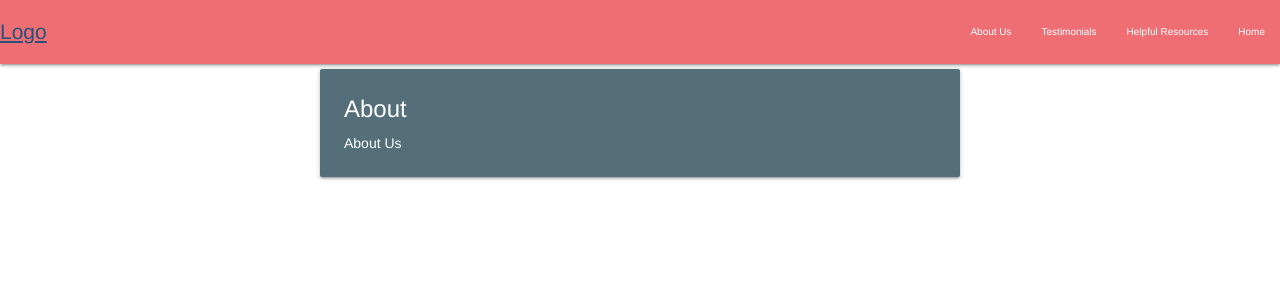
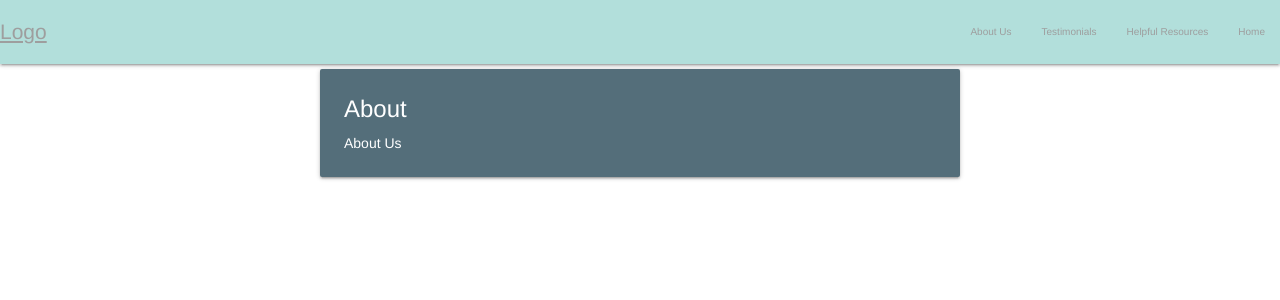
Before and after one commit to axliya/EmotionalSupportChatbot, a Flask app: template client/templates/about.html in a window 1280 px wide. Shown: the top 300 px of the page. Run offline with Flask 2, Linux system fonts and the light colour scheme; the template is opened without the code that fills it, so the values that code supplies are empty; some libraries are stand-ins or nearby versions.

Commit message:
styling started

```diff
--- a/client/templates/about.html
+++ b/client/templates/about.html
@@ -1,30 +1,5 @@
-<!DOCTYPE html>
-<html lang="en">
-<title>Emotional Support Chatbot</title>
-<head>
-    <meta charset="utf-8">
-    <meta name="viewport" content="width=device-width, intiial-scale=1.0">
-    <title>Emotional Support Chatbot</title>
-    <link href="style.css" rel="stylesheet" type="text/css" />
-    <link rel="stylesheet" href="https://cdnjs.cloudflare.com/ajax/libs/materialize/1.0.0/css/materialize.min.css">
-    <link rel="stylesheet" href="https://maxcdn.bootstrapcdn.com/bootstrap/3.4.1/css/bootstrap.min.css">
-    <script src="https://ajax.googleapis.com/ajax/libs/jquery/3.4.1/jquery.min.js"></script>
-    <script src="https://maxcdn.bootstrapcdn.com/bootstrap/3.4.1/js/bootstrap.min.js"></script>
-    <script src="https://cdnjs.cloudflare.com/ajax/libs/materialize/1.0.0/js/materialize.min.js"></script>
- </head>
-
-<body>
-<nav>
-    <div class="nav-wrapper">
-        <a href="#!" class="brand-logo">Logo</a>
-        <ul class="right hide-on-med-and-down">
-          <li><a href="/about/">About Us</a></li>
-          <li><a href="/testimonials/">Testimonials</a></li>
-          <li><a href="/resources/">Helpful Resources</a></li>
-          <li><a href="/index/">Home</a></li>
-          </ul>
-      </div>
-</nav>
+{% extends "index.html" %}
+{% block content %}
 
 <div class="row">
   <div class="col s6 offset-s3">
@@ -37,6 +12,4 @@
   </div>
 </div>
 
-<script type="text/javascript" src="js/materialize.min.js"></script>
-</body>
-</html>
+{% endblock %}
--- a/client/templates/index.html
+++ b/client/templates/index.html
@@ -15,13 +15,13 @@
 
 <body>
 <nav>
-    <div class="nav-wrapper">
-        <a href="#!" class="brand-logo">Logo</a>
+    <div class="nav-wrapper teal lighten-4">
+        <a href="#!" class="brand-logo grey-text darken-1">Logo</a>
         <ul class="right hide-on-med-and-down">
-          <li><a href="/about">About Us</a></li>
-          <li><a href="/testimonials">Testimonials</a></li>
-          <li><a href="/resources">Helpful Resources</a></li>
-          <li><a href="/index">Home</a></li>
+          <li><a class="grey-text darken-1" href="/about">About Us</a></li>
+          <li><a class="grey-text darken-1" href="/testimonials">Testimonials</a></li>
+          <li><a class="grey-text darken-1" href="/resources">Helpful Resources</a></li>
+          <li><a class="grey-text darken-1" href="/">Home</a></li>
           </ul>
       </div>
 </nav>
```
Also changed, not shown: client/templates/resources.html (+19 -2 lines), client/templates/testimonials.html (+4 -8 lines). Lines whose indentation alone changed are shown as unchanged.
